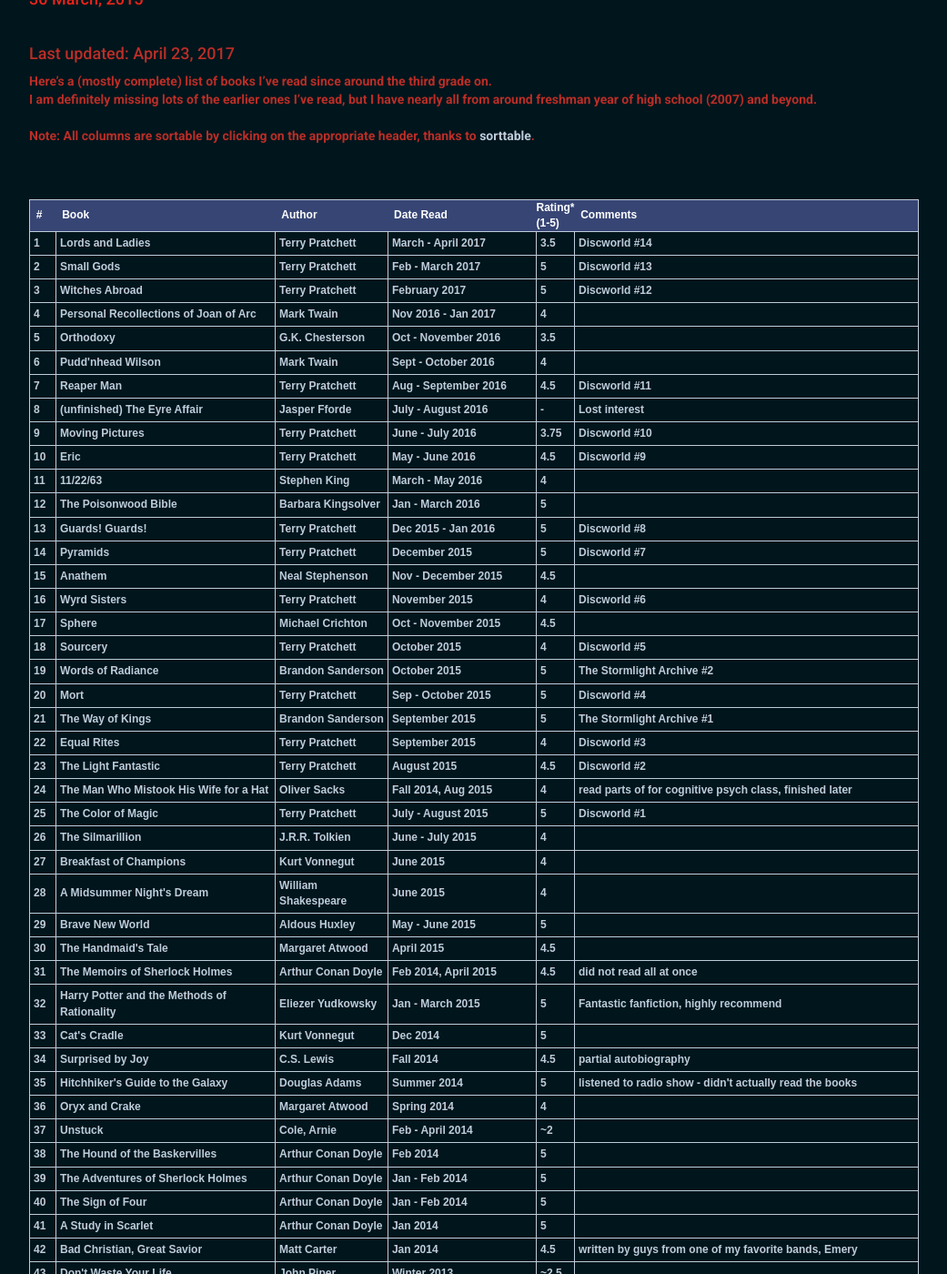
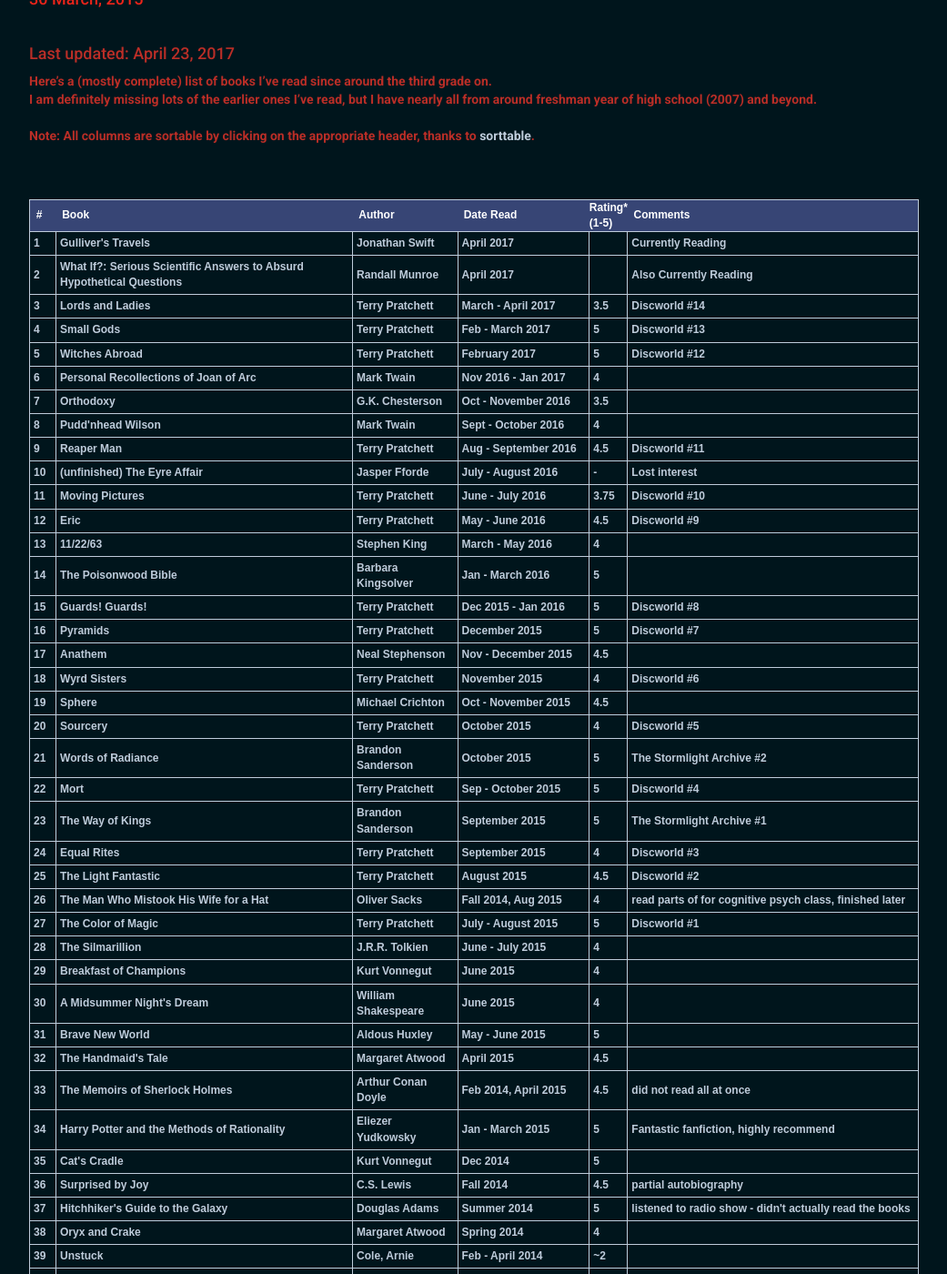
Before and after one commit to JeffSolo/jeffsolo.github.com, a Jekyll site: the page built from _posts/2015-03-30-books.md, in a window 1280 px wide and 1400 px high, scrolled down 219 px. Shown: the whole window at 91% size, without its empty margins (119-1160 px from the left). Built offline with Jekyll 4.4.1, drawn with Linux system fonts in a browser that asks for light colours; nearby versions of some CDN libraries; some of the changed text lies outside the part shown.

Commit message:
updated books

```diff
--- a/_includes/books.html
+++ b/_includes/books.html
@@ -19,6 +19,8 @@
 }
 </style><table class="tableizer-table sortable">
 <tr class="tableizer-firstrow fingerpointer"><th>&nbsp;&nbsp;#</th><th>&nbsp;&nbsp;Book</th><th>&nbsp;&nbsp;Author</th><th>&nbsp;&nbsp;Date Read</th><th>Rating* <br>(1-5)</th><th>&nbsp;&nbsp;Comments</th></tr>
+<tr><td>Gulliver's Travels</td><td>Jonathan Swift</td><td sorttable_customkey="-29">April 2017</td><td></td><td>Currently Reading</td></tr>
+<tr><td>What If?: Serious Scientific Answers to Absurd Hypothetical Questions</td><td>Randall Munroe</td><td sorttable_customkey="-28">April 2017</td><td></td><td>Also Currently Reading</td></tr>
 <tr><td>Lords and Ladies</td><td>Terry Pratchett</td><td sorttable_customkey="-27">March - April 2017</td><td>3.5</td><td>Discworld #14</td></tr>
 <tr><td>Small Gods</td><td>Terry Pratchett</td><td sorttable_customkey="-26">Feb - March 2017</td><td>5</td><td>Discworld #13</td></tr>
 <tr><td>Witches Abroad</td><td>Terry Pratchett</td><td sorttable_customkey="-25">February 2017</td><td>5</td><td>Discworld #12</td></tr>
@@ -30,7 +32,7 @@
 <tr><td>Moving Pictures</td><td>Terry Pratchett</td><td sorttable_customkey="-19">June - July 2016</td><td>3.75</td><td>Discworld #10</td></tr>
 <tr><td>Eric</td><td>Terry Pratchett</td><td sorttable_customkey="-18">May - June 2016</td><td>4.5</td><td>Discworld #9</td></tr>
 <tr><td>11/22/63</td><td>Stephen King</td><td sorttable_customkey="-17">March - May 2016</td><td>4</td><td></td></tr>
-<tr><td>The Poisonwood Bible</td><td>Barbara Kingsolver</td><td sorttable_customkey="-17">Jan - March 2016</td><td>5</td><td></td></tr>
+<tr><td>The Poisonwood Bible</td><td>Barbara Kingsolver</td><td sorttable_customkey="-17.5">Jan - March 2016</td><td>5</td><td></td></tr>
 <tr><td>Guards! Guards!</td><td>Terry Pratchett</td><td sorttable_customkey="-17">Dec 2015 - Jan 2016</td><td>5</td><td>Discworld #8</td></tr>
 <tr><td>Pyramids</td><td>Terry Pratchett</td><td sorttable_customkey="-16">December 2015</td><td>5</td><td>Discworld #7</td></tr>
 <tr><td>Anathem</td><td>Neal Stephenson</td><td sorttable_customkey="-15">Nov - December 2015</td><td>4.5</td><td></td></tr>
```
Also changed, not shown: 1 other file.
